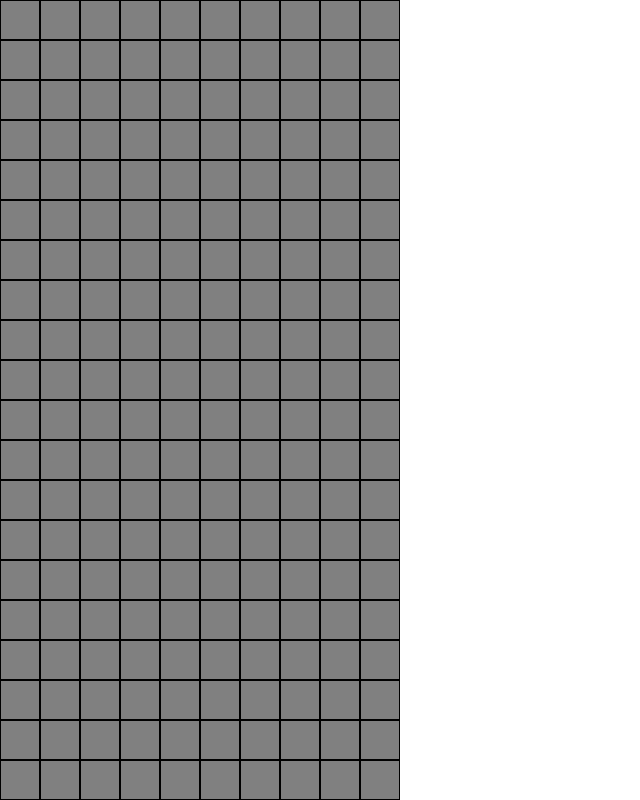
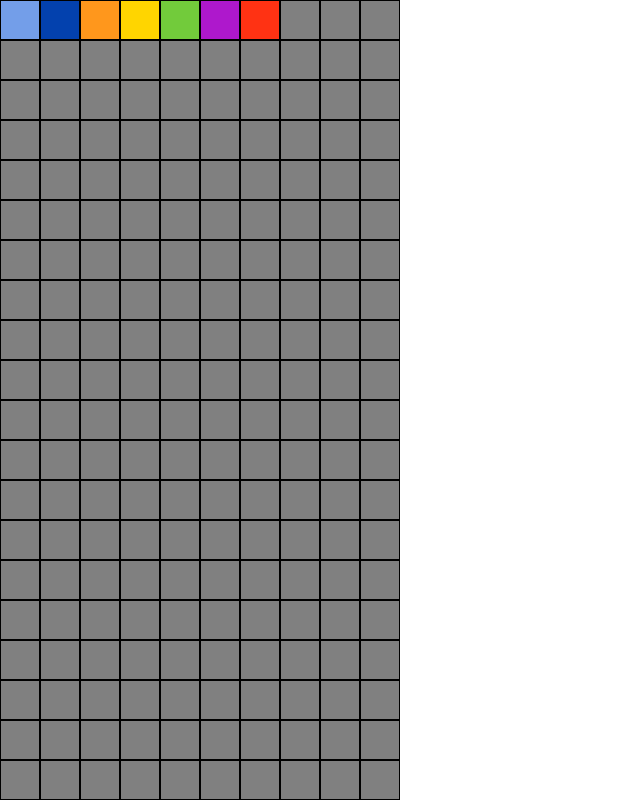
Before and after one commit to benpin31/Tetris, a plain HTML site: page index.html in a window 1280 px wide. Shown: the whole page, without its empty margins (0-640 px from the left). Drawn offline with Linux system fonts and the light colour scheme.

Commit message:
add color palet

```diff
--- a/index.html
+++ b/index.html
@@ -9,13 +9,13 @@
 </head>
 <body>
     <div id="grid">
-        <div class="cell column-1 row-1"></div>
-        <div class="cell column-2 row-1"></div>
-        <div class="cell column-3 row-1"></div>
-        <div class="cell column-4 row-1"></div>
-        <div class="cell column-5 row-1"></div>
-        <div class="cell column-6 row-1"></div>
-        <div class="cell column-7 row-1"></div>
+        <div class="cell column-1 row-1 tetro-I"></div>
+        <div class="cell column-2 row-1 tetro-J"></div>
+        <div class="cell column-3 row-1 tetro-L"></div>
+        <div class="cell column-4 row-1 tetro-O"></div>
+        <div class="cell column-5 row-1 tetro-S"></div>
+        <div class="cell column-6 row-1 tetro-T"></div>
+        <div class="cell column-7 row-1 tetro-Z"></div>
         <div class="cell column-8 row-1"></div>
         <div class="cell column-9 row-1"></div>
         <div class="cell column-10 row-1"></div>
--- a/style.css
+++ b/style.css
@@ -2,6 +2,13 @@
 
 :root {
     --cell-size : calc(100vh / 20) ;
+    --color-I : #739ee9 ;
+    --color-J : #0341AE ;
+    --color-S : #72CB3B ;
+    --color-O: #FFD500 ;
+    --color-L: #FF971C;
+    --color-Z: #FF3213;
+    --color-T: #ae18cc ;
 }
 
 /* */
@@ -64,3 +71,31 @@
 .column-10 {
     grid-column: 10 ;
 }
+
+.tetro-I {
+    background-color: var(--color-I);
+}
+
+.tetro-J {
+    background-color: var(--color-J);
+}
+
+.tetro-L {
+    background-color: var(--color-L);
+}
+
+.tetro-O {
+    background-color: var(--color-O);
+}
+
+.tetro-S {
+    background-color: var(--color-S);
+}
+
+.tetro-T {
+    background-color: var(--color-T);
+}
+
+.tetro-Z {
+    background-color: var(--color-Z);
+}
```
